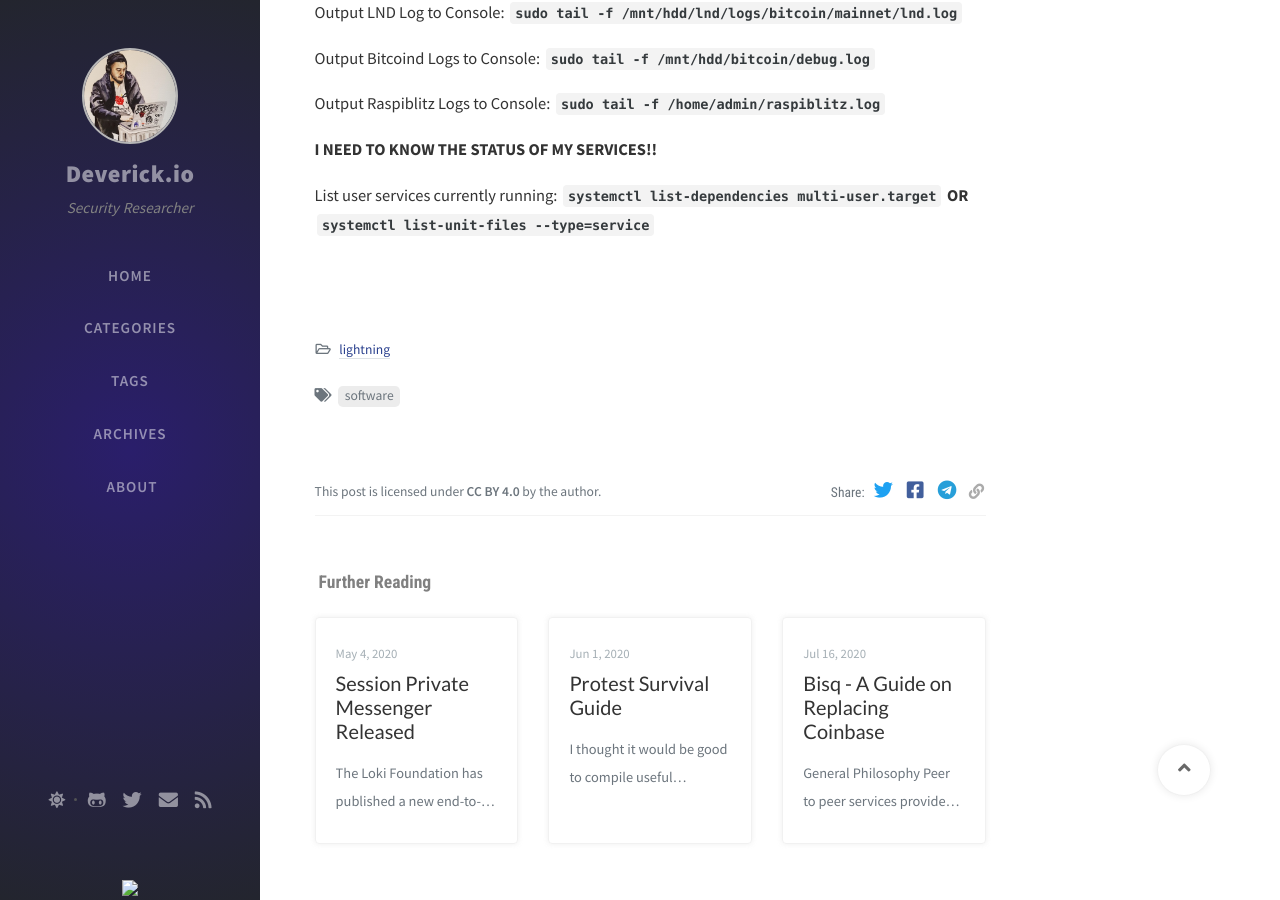
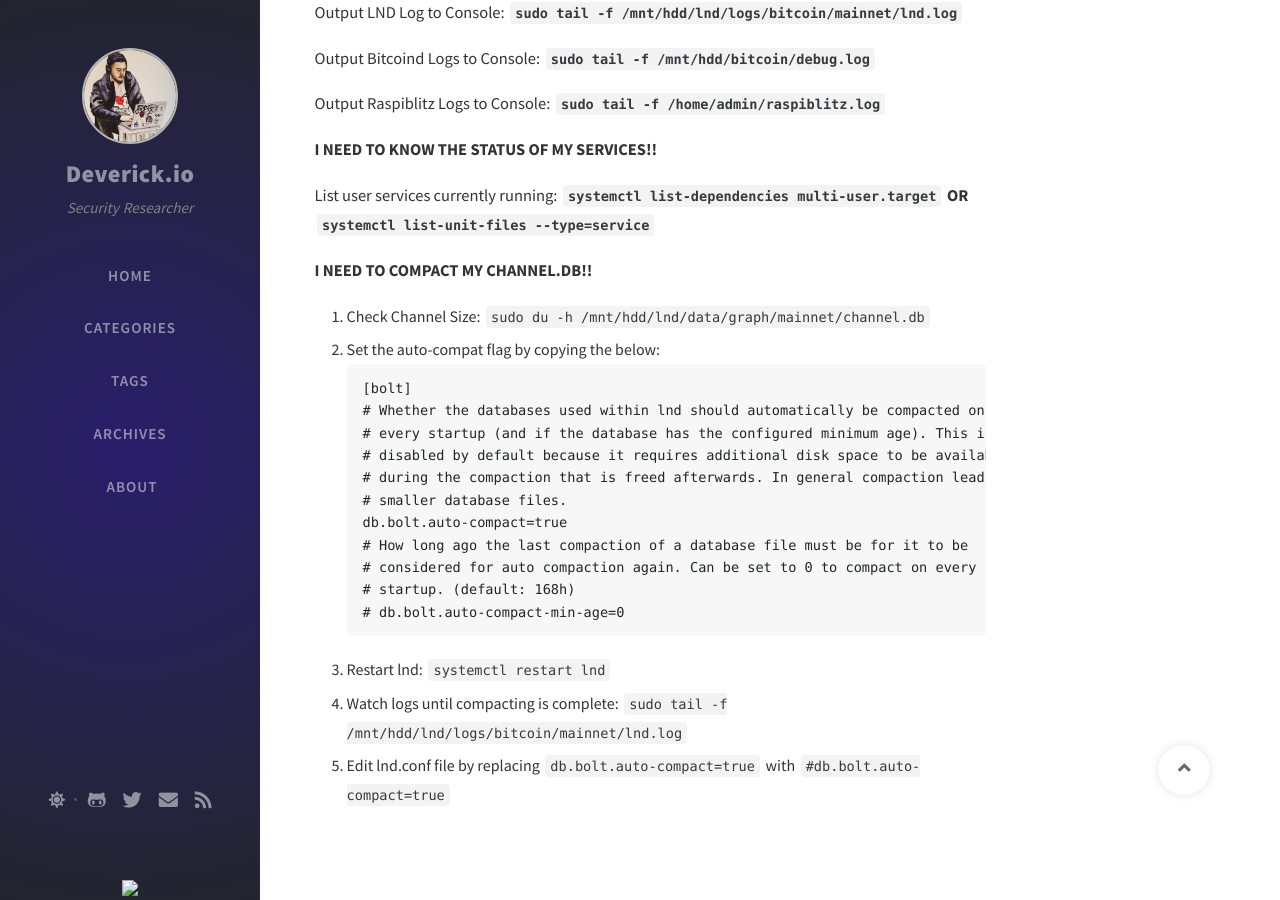
Before and after one commit to deverickapollo/Deverick.io, a Jekyll site: the page built from _posts/2021-12-24-raspiblitz-cheatsheet.markdown, in a window 1280 px wide and 900 px high, scrolled down 300 px. Built offline with Jekyll 4.4.1, drawn with Linux system fonts in a browser that asks for light colours; nearby versions of some CDN libraries; comment, search, counter and statistics services are not loaded.

Commit message:
Update 2021-12-24-raspiblitz-cheatsheet.markdown

````diff
--- a/_posts/2021-12-24-raspiblitz-cheatsheet.markdown
+++ b/_posts/2021-12-24-raspiblitz-cheatsheet.markdown
@@ -26,3 +26,23 @@ List user services currently running:
 **```systemctl list-dependencies multi-user.target```**
 **OR**
 **```systemctl list-unit-files --type=service ```**
+
+**I NEED TO COMPACT MY CHANNEL.DB!!**
+1. Check Channel Size: ```sudo  du -h /mnt/hdd/lnd/data/graph/mainnet/channel.db```
+2. Set the auto-compat flag by copying the below:
+```
+[bolt]
+# Whether the databases used within lnd should automatically be compacted on
+# every startup (and if the database has the configured minimum age). This is
+# disabled by default because it requires additional disk space to be available
+# during the compaction that is freed afterwards. In general compaction leads to
+# smaller database files.
+db.bolt.auto-compact=true
+# How long ago the last compaction of a database file must be for it to be
+# considered for auto compaction again. Can be set to 0 to compact on every
+# startup. (default: 168h)
+# db.bolt.auto-compact-min-age=0
+```
+3. Restart lnd: ```systemctl restart lnd```
+4. Watch logs until compacting is complete: ```sudo tail -f /mnt/hdd/lnd/logs/bitcoin/mainnet/lnd.log```
+5. Edit lnd.conf file by replacing ```db.bolt.auto-compact=true``` with  ```#db.bolt.auto-compact=true```
````
